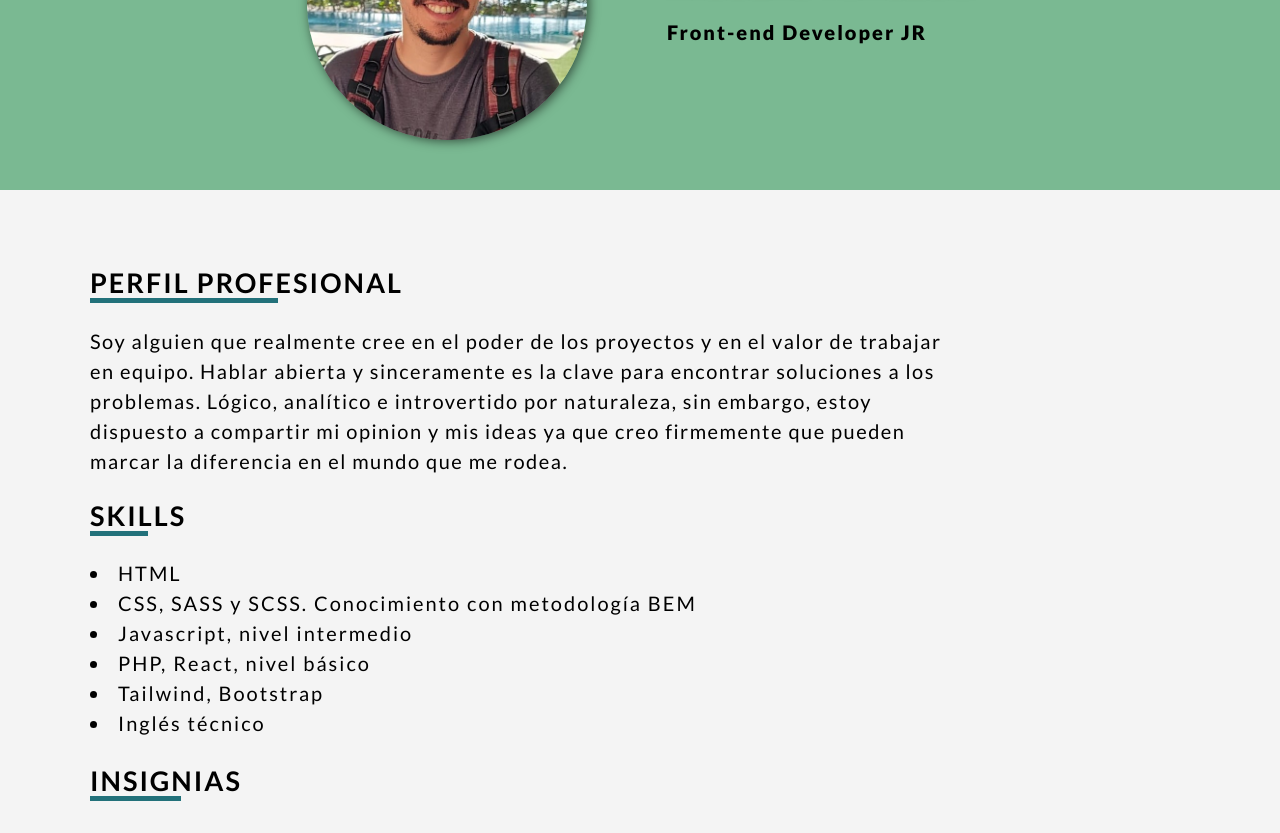
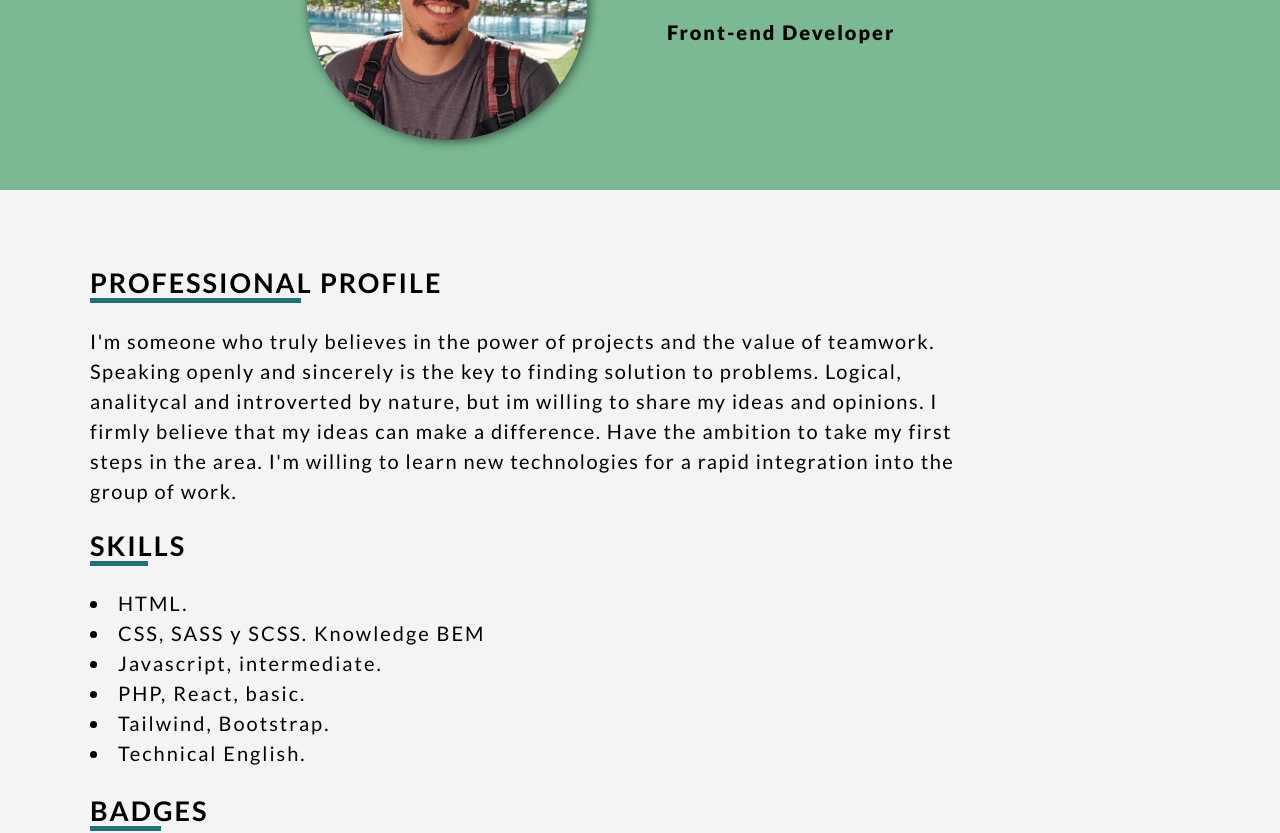
Before and after one commit to Nico-Traczuk/cv, a plain HTML site: page index.html in a window 1280 px wide. Shown: the part 182-1015 px from the top of the page. Drawn offline with Linux system fonts and the light colour scheme.

Commit message:
Primer commit

```diff
--- a/index.html
+++ b/index.html
@@ -17,7 +17,7 @@
                 <img class="header__imagen" src="img/imagennico2.jpeg" alt="Imagen Nicolas Traczuk">
             <div class="header__info">
                 <h3 class="header__titulo">Nicolás Traczuk</h3>
-                <p class="header__texto">Front-end Developer JR</p>
+                <p class="header__texto">Front-end Developer</p>
             </div>
         </div>
     </header>
@@ -26,24 +26,24 @@
         <section id="datos">
             <div class="main__datos">
                 <div class="main__perfil">
-                    <h2 class="main__perfil--titulo">Perfil Profesional</h2>
-                    <p class="main__perfil--texto">Soy alguien que realmente cree en el poder de los proyectos y en el valor de trabajar en equipo. Hablar abierta y sinceramente es la clave para encontrar soluciones a los problemas. Lógico, analítico e introvertido por naturaleza, sin embargo, estoy dispuesto a compartir mi opinion y mis ideas ya que creo firmemente que pueden marcar la diferencia en el mundo que me rodea. </p>
+                    <h2 class="main__perfil--titulo">Professional Profile</h2>
+                    <p class="main__perfil--texto">I'm someone who truly believes in the power of projects and the value of teamwork. Speaking openly and sincerely is the key to finding solution to problems. Logical, analitycal and introverted by nature, but im willing to share my ideas and opinions. I firmly believe that my ideas can make a difference. Have the ambition to take my first steps in the area. I'm willing to learn new technologies for a rapid integration into the group of work.  </p>
                 </div>
         </section>
         <section id="skills">
             <div class="main__skills">
                 <h2 class="main__skills--titulo">Skills</h2>
-                    <li>HTML</li>
-                    <li>CSS, SASS y SCSS. Conocimiento con metodología BEM</li>
-                    <li>Javascript, nivel intermedio</li>
-                    <li>PHP, React, nivel básico</li>
-                    <li>Tailwind, Bootstrap</li>
-                    <li>Inglés técnico</li>
+                    <li>HTML.</li>
+                    <li>CSS, SASS y SCSS. Knowledge BEM</li>
+                    <li>Javascript, intermediate.</li>
+                    <li>PHP, React, basic.</li>
+                    <li>Tailwind, Bootstrap.</li>
+                    <li>Technical English.</li>
             </div>
         </section>
         <section id="insignias">
             <div class="main__insignias">
-                <h2 class="main__insignias--titulo">Insignias</h2>
+                <h2 class="main__insignias--titulo">Badges</h2>
                 <div class="main__insignias--grid">
                     <img class="main__insignias--imagen"src="img/icono-medalla.png" alt="icono medalla">
                     <a class="main__insignias--link" target="_blank" href="https://udemy-certificate.s3.amazonaws.com/pdf/UC-c7a0c2b1-baa9-4aa3-8b0f-2a53224acee5.pdf">Curso Udemy: Flexbox,CSS Grid, SASS</a>
@@ -63,7 +63,7 @@
         </section>
         <section id="contacto">
             <div class="main__contacto">
-                <h2 class="main__contacto--titulo">Contactos</h2>
+                <h2 class="main__contacto--titulo">Contact</h2>
                 <div class="main__contacto--grid">
                     <div class="main__contacto--card">
                         <img class="main__contacto--icono" src="img/icono-twitter3.svg" alt="">
@@ -110,7 +110,7 @@
     </main>
 
     <footer class="footer">
-        <p class="footer__texto">Todos los derechos reservados</p>
+        <p class="footer__texto">All rights reserved.</p>
     </footer>
     <script src="app.js" ></script>
 </body>
```
Also changed, not shown: 1 other file.
